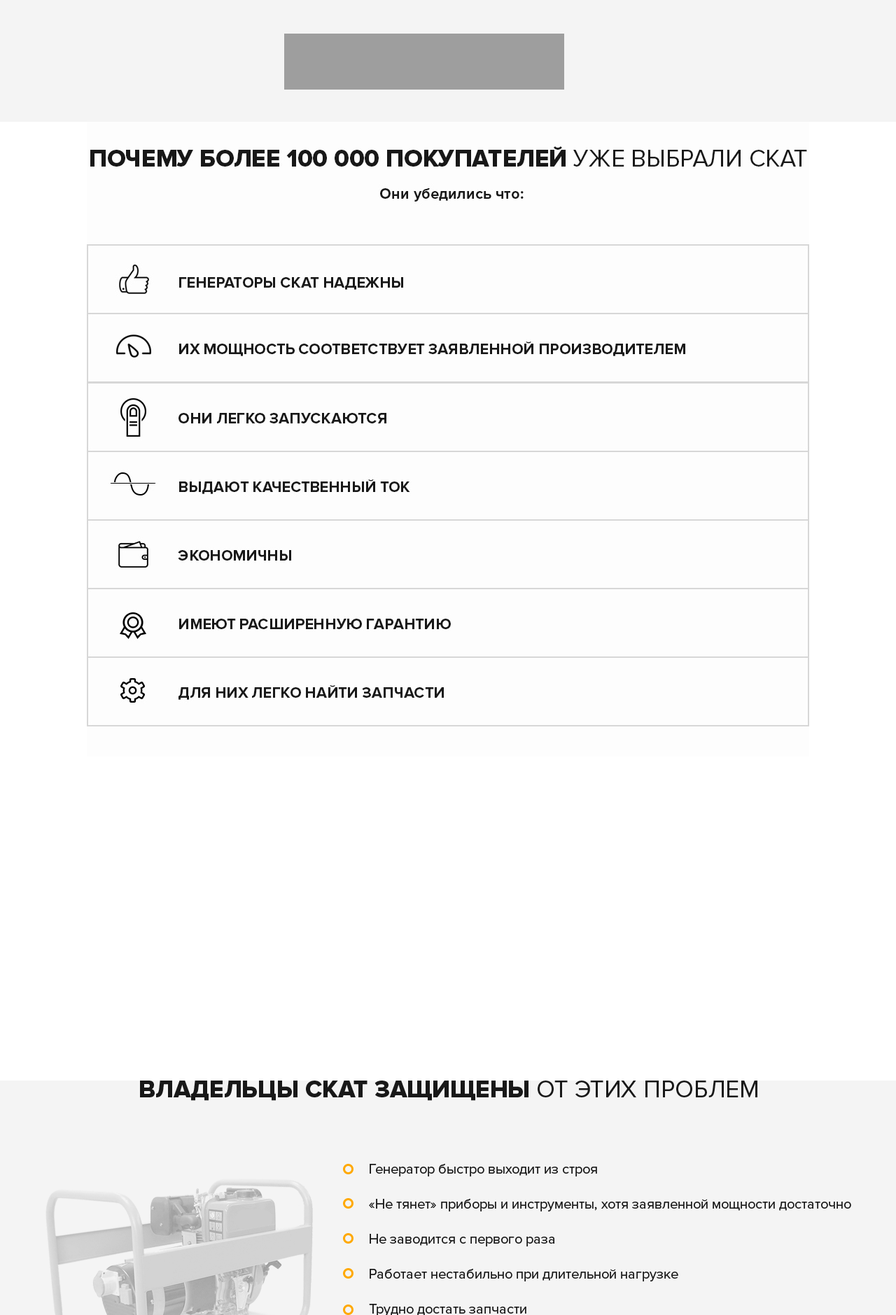
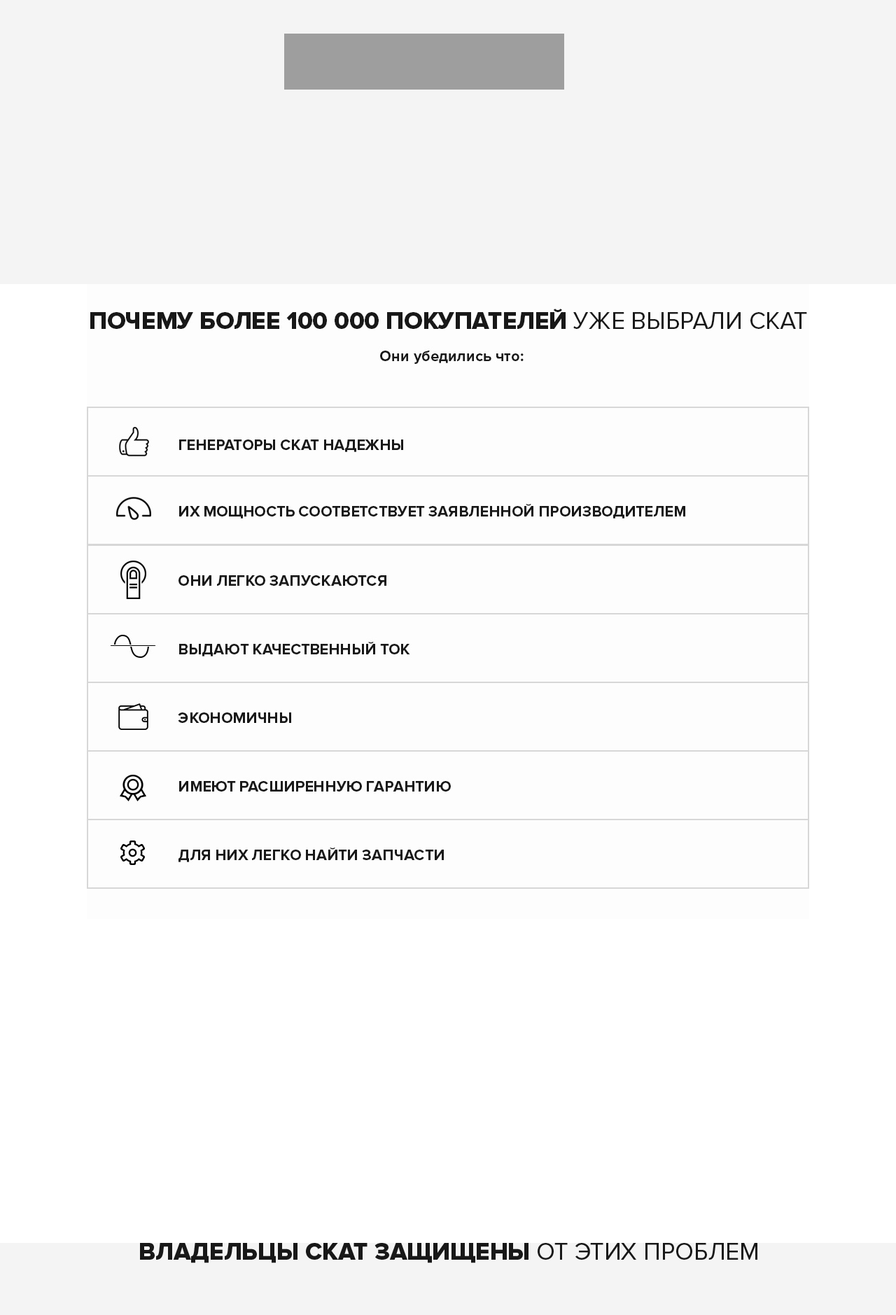
Before and after one commit to ultr0/TM-SKAT, a PHP site: page / in a window 1280 px wide. Shown: the part 3720-5599 px from the top of the page at 70% size. Run offline with PHP 8.4, Linux system fonts and the light colour scheme; some libraries are stand-ins or nearby versions; grey boxes are pictures that could not be loaded.

Commit message:
Update style.css

```diff
--- a/css/style.css
+++ b/css/style.css
@@ -551,6 +551,7 @@ article td {
 	background-image: url("../img/advantage.jpg");
 	margin-right: auto;
 	margin-left: auto;
+	margin-top: 231.5px;
 
 }
 
```
